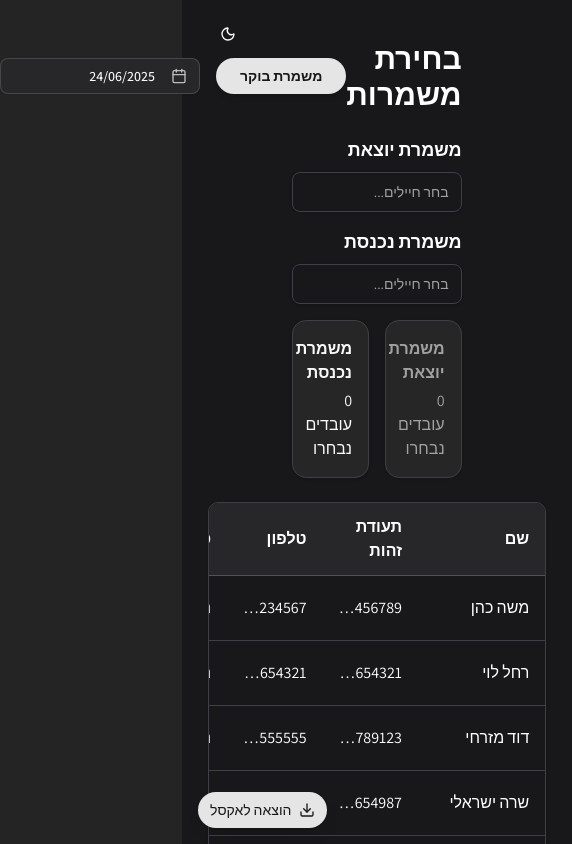
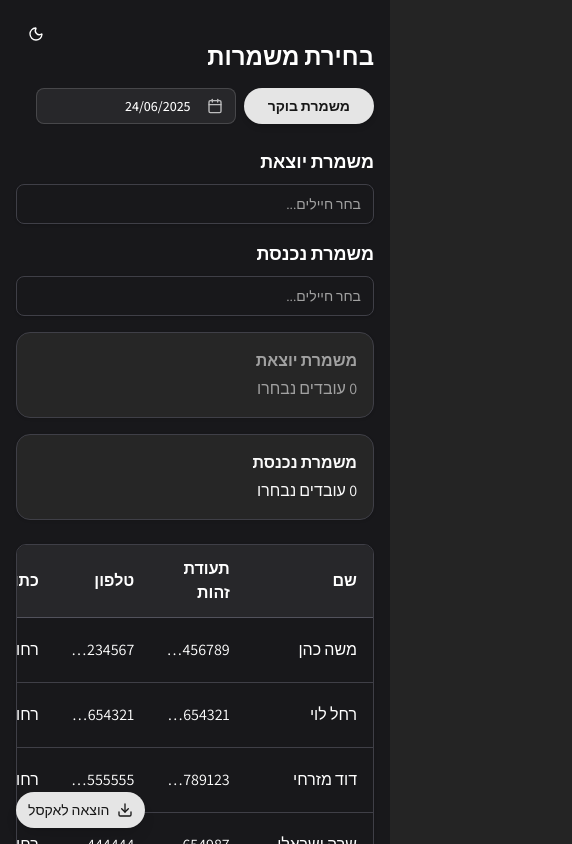
Before and after one commit to morlevi836/excel-shifts, a React (Vite) app: page / in a window 390 px wide. Shown: the top 844 px of the page, 572 px wide, since content can reach past the window. Built offline with nearby package versions, Linux system fonts and the light colour scheme.

Commit message:
style: responsive to mobile

```diff
--- a/src/App.tsx
+++ b/src/App.tsx
@@ -44,18 +44,19 @@ function App() {
   return (
     <div
       dir="rtl"
-      className="relative mx-auto flex min-h-screen w-[95%] flex-col items-center bg-white px-4 py-10 text-right text-black dark:bg-zinc-900 dark:text-white"
+      className="relative mx-auto flex min-h-screen w-full max-w-4xl flex-col items-center bg-white px-4 py-10 text-right text-black dark:bg-zinc-900 dark:text-white"
     >
-      <div className="w-1/2">
+      <div className="w-full">
         <ThemeToggle />
 
-        <div className="mb-6 flex items-center justify-between">
-          <h1 className="text-3xl font-bold">בחירת משמרות</h1>
+        {/* Header */}
+        <div className="mb-6 flex flex-wrap items-center justify-between gap-4">
+          <h1 className="text-2xl font-bold sm:text-3xl">בחירת משמרות</h1>
 
-          <div className="flex items-center justify-end gap-4">
+          <div className="flex flex-wrap items-center justify-end gap-2 sm:gap-4">
             <Button
               onClick={toggleShiftTime}
-              className="bg-primary text-primary-foreground hover:bg-primary/80 focus:ring-primary cursor-pointer rounded-full px-6 py-2 text-sm font-semibold shadow-md transition focus:ring-2 focus:ring-offset-2 focus:outline-none"
+              className="bg-primary text-primary-foreground hover:bg-primary/80 focus:ring-primary rounded-full px-6 py-2 text-sm font-semibold shadow-md transition focus:ring-2 focus:ring-offset-2 focus:outline-none"
             >
               משמרת {shiftTime}
             </Button>
@@ -80,8 +81,8 @@ function App() {
           disabledValues={yesterdayShift.map(String)}
         />
 
-        <div className="mb-6 grid grid-cols-2 gap-4">
-          {/* Yesterday Shift Summary */}
+        {/* Shift Summary Cards */}
+        <div className="mb-6 grid grid-cols-1 gap-4 sm:grid-cols-2">
           <div className="bg-muted text-muted-foreground relative rounded-xl border p-4 shadow-sm dark:border-zinc-700">
             <div className="flex items-center justify-between">
               <div>
@@ -107,7 +108,6 @@ function App() {
             </div>
           </div>
 
-          {/* Today Shift Summary */}
           <div className="bg-secondary text-secondary-foreground relative rounded-xl border p-4 shadow-sm dark:border-zinc-700">
             <div className="flex items-center justify-between">
               <div>
@@ -135,12 +135,14 @@ function App() {
         </div>
       </div>
 
+      {/* Table */}
       <ShiftTable
         people={people}
         todayShiftIds={todayShift}
         yesterdayShiftIds={yesterdayShift}
       />
 
+      {/* Floating Download Button */}
       <Button
         onClick={handleDownload}
         className="bg-primary text-primary-foreground hover:bg-primary/90 fixed bottom-4 left-4 z-50 flex cursor-pointer items-center gap-2 rounded-full px-4 py-2 text-sm font-medium shadow-lg transition"
--- a/src/components/ThemeToggle.tsx
+++ b/src/components/ThemeToggle.tsx
@@ -24,7 +24,7 @@ export function ThemeToggle() {
         <Button
           onClick={toggleTheme}
           variant="ghost"
-          className="hover:bg-muted hover:text-primary absolute top-4 left-4 cursor-pointer rounded-full p-2 transition-colors"
+          className="hover:bg-muted hover:text-primary fixed top-4 left-4 cursor-pointer rounded-full p-2 transition-colors"
           aria-label={dark ? "העבר למצב בהיר" : "העבר למצב כהה"}
         >
           <span className="sr-only">Toggle theme</span>
```
